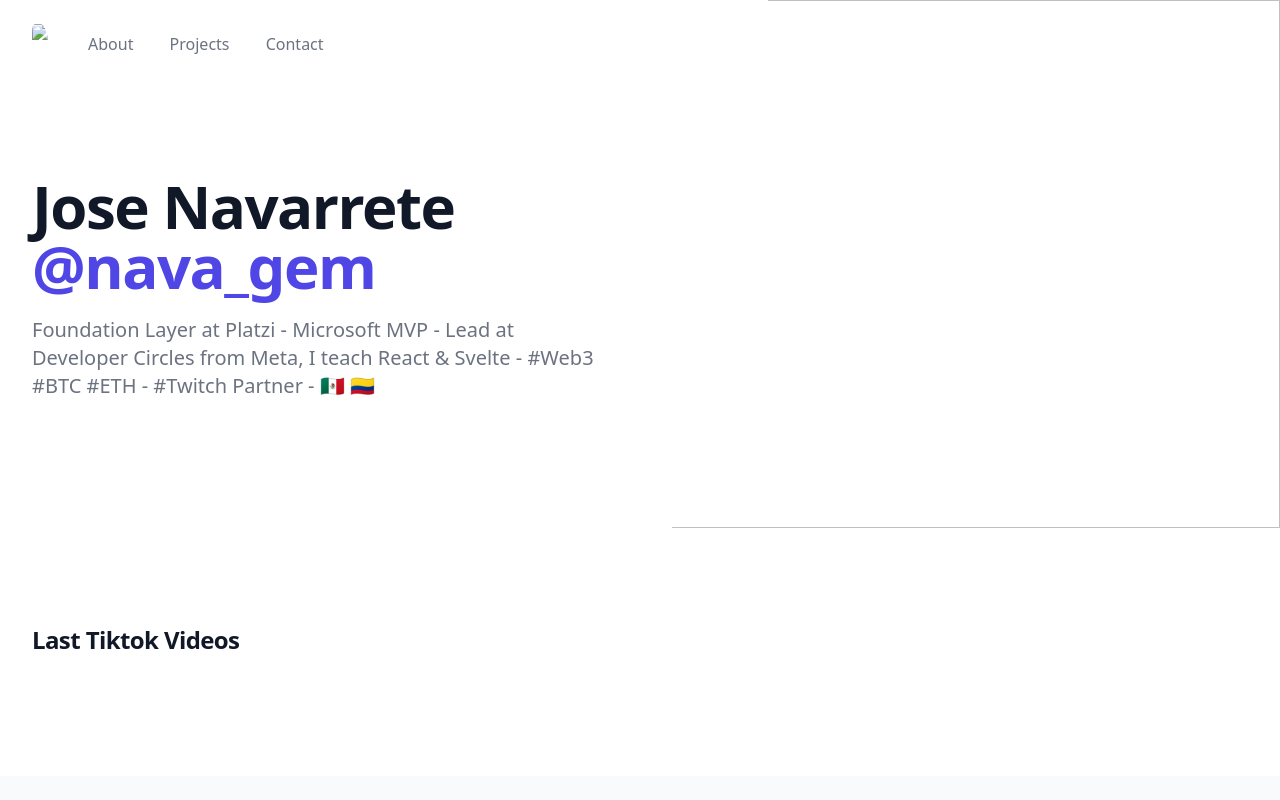
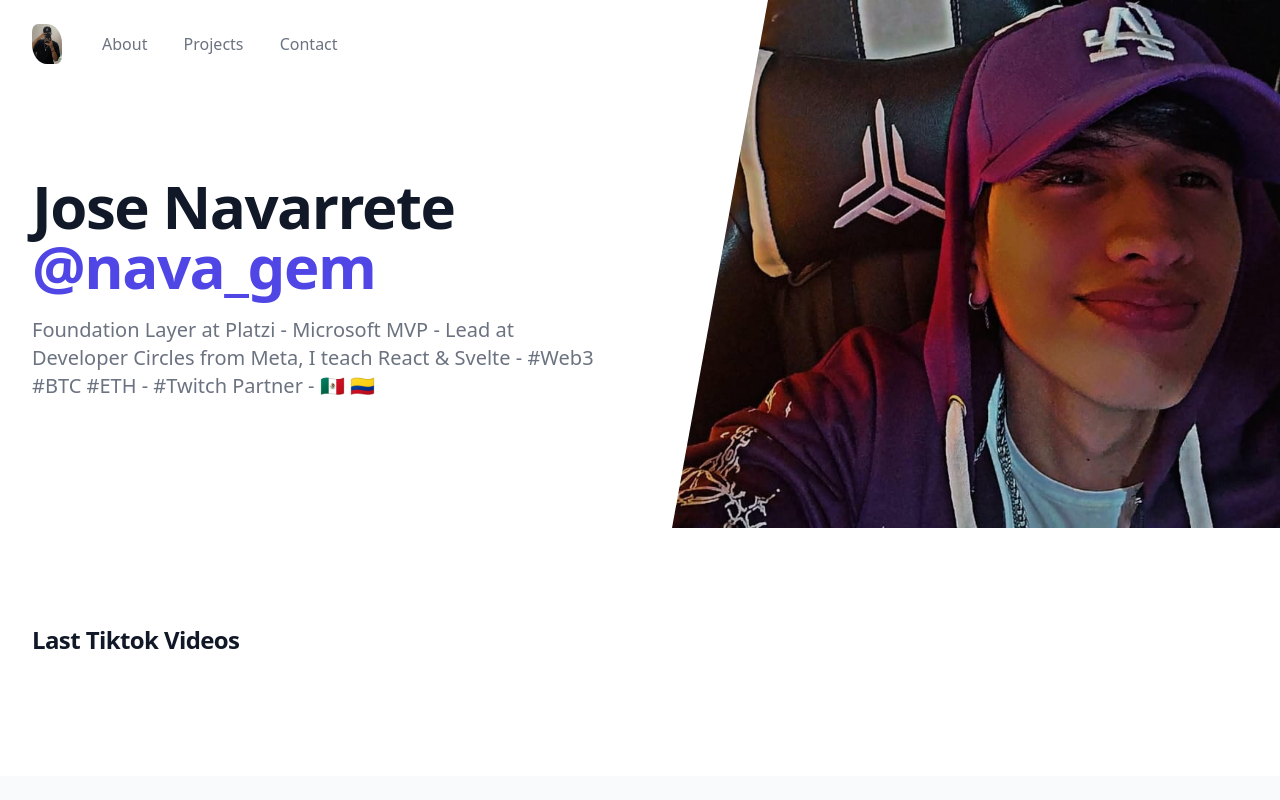
Before and after one commit to Jose-Navarrete-0/Async-landing, a website: page src/index.html in a window 1280 px wide. Shown: the top 800 px of the page. Drawn offline with nearby package versions, Linux system fonts and the light colour scheme; the site is published under a folder, as on GitHub Pages, so addresses that start at the root find nothing; no server answers.

Commit message:
resolviendo la vizualizacion de imagenes

```diff
--- a/src/index.html
+++ b/src/index.html
@@ -23,7 +23,7 @@
                 <div class="flex items-center justify-between w-full md:w-auto">
                   <a href="https://www.instagram.com/nava_gem/?hl=es">
                     <span class="sr-only">Title</span>
-                    <img class="h-8 w-auto sm:h-10" src="/src/WhatsApp Image 2025-06-03 at 7.02.59 PM.jpeg" style="border-radius: 20% 50%;">
+                    <img class="h-8 w-auto sm:h-10" src="./WhatsApp Image 2025-06-03 at 7.02.59 PM.jpeg" style="border-radius: 20% 50%;">
                   </a>
                 </div>
               </div>
@@ -53,7 +53,7 @@
     </div>
     <div class="lg:absolute lg:inset-y-0 lg:right-0 lg:w-1/2">
       <img class="h-56 w-full object-cover sm:h-72 md:h-96 lg:w-full lg:h-full"
-        src="/src/foto_facha.jpg" alt="">
+        src="./foto_facha.jpg" alt="imagen de la foto de perfil">
     </div>
   </div>
   <div class="bg-white">
```
